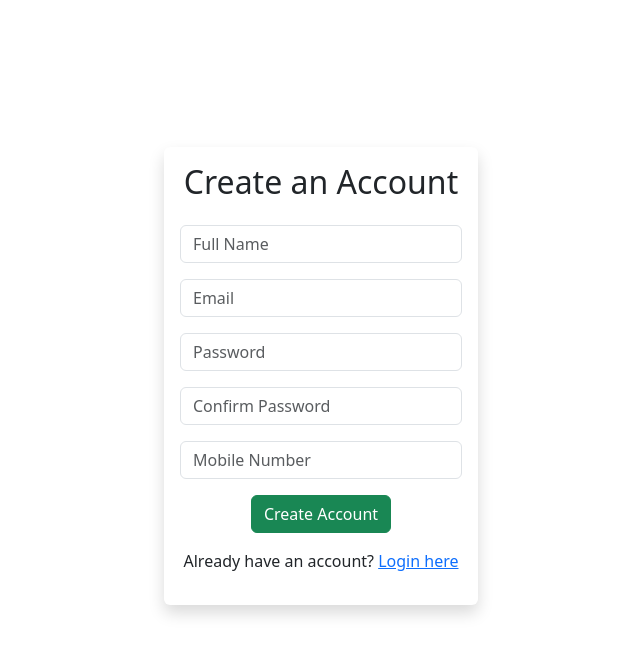
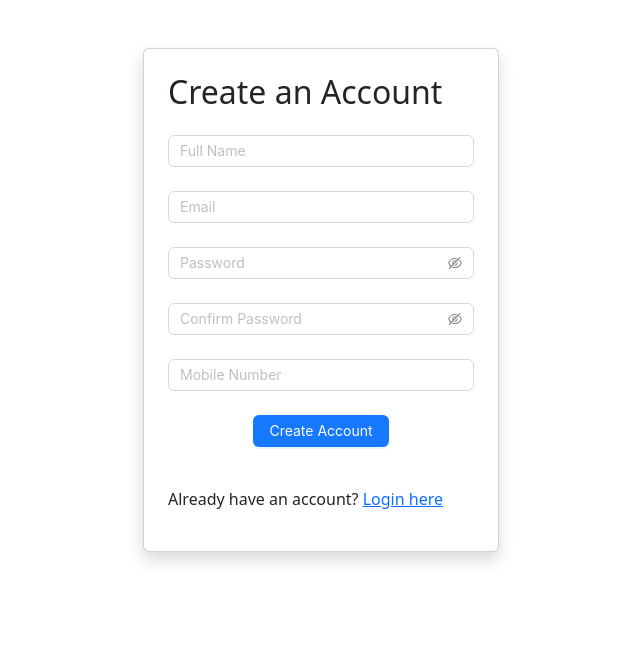
Before and after one commit to KamalapurNaveen/OrderFood, a React (Create React App) app in the folder client/: page /customer/signup in a window 1280 px wide. Shown: the top 654 px of the page, without its empty margins (319-959 px from the left). Built offline with nearby package versions, Linux system fonts and the light colour scheme.

Commit message:
login and signup done

```diff
--- a/client/package.json
+++ b/client/package.json
@@ -3,9 +3,11 @@
   "version": "0.1.0",
   "private": true,
   "dependencies": {
+    "@ant-design/icons": "^5.3.0",
     "@testing-library/jest-dom": "^5.17.0",
     "@testing-library/react": "^13.4.0",
     "@testing-library/user-event": "^13.5.0",
+    "antd": "^5.14.0",
     "axios": "^1.6.7",
     "bootstrap": "^5.3.2",
     "react": "^18.2.0",
--- a/client/src/App.js
+++ b/client/src/App.js
@@ -1,19 +1,20 @@
 import React from 'react';
 import { BrowserRouter as Router, Routes, Route } from 'react-router-dom';
-import Login from './components/canteener/Login';
-import Home from './components/Home';
-import SignIn from './components/customer/SignIn';
-import Signup from './components/customer/SignUp';
+import Login from './pages/customer/Login';
+import Signup from './pages/customer/SignUp';
+import Home from './pages/Home';
+
+
 function App() {
   return (
     <Router>
       <div className="App">
         <Routes>
           <Route path="/" element={<Home />} />
-          <Route path="/customer/signin" element={< SignIn />} />
+          <Route path="/customer/signin" element={< Login />} />
           <Route path="/customer/signup" element={< Signup/>} />
-          <Route path="canteener/login" element={<Login/>}/>
-          {/* Add additional routes as needed */}
+
+
         </Routes>
       </div>
     </Router>
--- a/client/src/components/canteener/Login.jsx
+++ /dev/null
@@ -1,39 +0,0 @@
-// YourComponent.js
-import React from 'react';
-import { Link } from 'react-router-dom';
-
-const YourComponent = () => {
-  return (
-    <div className="container-fluid vh-100">
-      <div className="row d-flex align-items-center justify-content-center vh-100">
-        <div className="col-md-6 col-lg-3  col-sm-10 shadow p-3 mb-5 bg-white rounded text-center" >
-          {/* Set the desired height in the style attribute using vh */}
-          <h2 className="mb-4">Admin Login</h2>
-          <form>
-            <div className="mb-3">
-              <input
-                type="email"
-                className="form-control"
-                placeholder="Email"
-                required
-              />
-            </div>
-            <div className="mb-3">
-              <input
-                type="password"
-                className="form-control"
-                placeholder="Password"
-                required
-              />
-            </div>
-            <button type="submit" className="btn btn-primary btn-block">
-              Login
-            </button>
-          </form>
-        </div>
-      </div>
-    </div>
-  );
-};
-
-export default YourComponent;
--- a/client/src/components/customer/SignIn.jsx
+++ /dev/null
@@ -1,71 +0,0 @@
-// Login.js
-import React from 'react';
-import { Link ,useNavigate} from 'react-router-dom';
-import axios from 'axios';
-import { useState } from 'react';
-import { setAuthToken } from '../../utils/auth';
-
-const SignIn = () => {
-  const [email, setEmail] = useState('');
-  const [password, setPassword] = useState('');
-  const navigate = useNavigate();
-
-  const handleLogin = async (e) => {
-    e.preventDefault();
-
-    try {
-      const response = await axios.post('http://localhost:5000/login', {
-        email,
-        password,
-      });
-
-      const { token } = response.data;
-      localStorage.setItem('jwtToken', token);
-
-      setAuthToken(token); // Set token in axios headers
-   //   setIsAuthenticated(true);
-      navigate('/dashboard');
-    } catch (error) {
-      console.error(error);
-      // Handle login error
-    }
-  };
-  return (
-    <div className="container-fluid d-flex align-items-center justify-content-center vh-100">
-      <div className="col-md-3  shadow p-3 mb-5 bg-white rounded text-center">
-        <h2 className="mb-4">Customer Login</h2>
-        <form>
-          <div className="mb-3">
-            <input
-              type="email"
-              className="form-control"
-              placeholder="Email"
-
-              required
-            />
-          </div>
-          <div className="mb-3">
-            <input
-              type="password"
-              className="form-control"
-              placeholder="Password"
-
-              required
-            />
-          </div>
-          <button type="submit" className="btn btn-primary btn-block">
-            Login
-          </button>
-        </form>
-        <p className="mt-3">
-          New User?{' '}
-          <Link to="/customer/signup" className="text-primary">
-            Create Account
-          </Link>
-        </p>
-      </div>
-    </div>
-  );
-};
-
-export default SignIn;
--- a/client/src/components/customer/SignUp.jsx
+++ /dev/null
@@ -1,66 +0,0 @@
-// Signup.js
-import React from 'react';
-import { Link } from 'react-router-dom';
-
-const Signup = () => {
-  return (
-    <div className="container-fluid d-flex align-items-center justify-content-center vh-100">
-      <div className="col-md-6 col-lg-3 col-sm-10 shadow p-3 mb-5 bg-white rounded text-center">
-        <h2 className="mb-4">Create an Account</h2>
-        <form>
-          <div className="mb-3">
-            <input
-              type="text"
-              className="form-control"
-              placeholder="Full Name"
-              required
-            />
-          </div>
-          <div className="mb-3">
-            <input
-              type="email"
-              className="form-control"
-              placeholder="Email"
-              required
-            />
-          </div>
-          <div className="mb-3">
-            <input
-              type="password"
-              className="form-control"
-              placeholder="Password"
-              required
-            />
-          </div>
-          <div className="mb-3">
-            <input
-              type="password"
-              className="form-control"
-              placeholder="Confirm Password"
-              required
-            />
-          </div>
-          <div className="mb-3">
-            <input
-              type="tel"
-              className="form-control"
-              placeholder="Mobile Number"
-              required
-            />
-          </div>
-          <button type="submit" className="btn btn-success btn-block">
-            Create Account
-          </button>
-        </form>
-        <p className="mt-3">
-          Already have an account?{' '}
-          <Link to="/customer/signin" className="text-primary">
-            Login here
-          </Link>
-        </p>
-      </div>
-    </div>
-  );
-};
-
-export default Signup;
--- a/client/src/components/Home.js
+++ b/client/src/pages/Home.js
@@ -1,4 +1,3 @@
-// Home.js
 import React from 'react';
 import { Link } from 'react-router-dom';
 
--- /dev/null
+++ b/client/src/pages/customer/Login.js
@@ -0,0 +1,59 @@
+import React from 'react';
+import { LockOutlined, UserOutlined } from '@ant-design/icons';
+import { Button, Form, Input } from 'antd';
+
+const Login = () => {
+  const onFinish = (values) => {
+    console.log('Received values of form: ', values);
+  };
+
+  return (
+    <div className="container-fluid d-flex align-items-center justify-content-center vh-100 ">
+      <div className="col-md-6 col-lg-3 col-sm-11 card p-4 shadow rounded" >
+        <Form
+          name="normal_login"
+          className="login-form"
+          initialValues={{
+            remember: true,
+          }}
+          onFinish={onFinish}
+        >
+          <Form.Item
+            name="username"
+            rules={[
+              {
+                required: true,
+                message: 'Please input your Username!',
+              },
+            ]}
+          >
+            <Input prefix={<UserOutlined className="site-form-item-icon" />} placeholder="Username" />
+          </Form.Item>
+          <Form.Item
+            name="password"
+            rules={[
+              {
+                required: true,
+                message: 'Please input your Password!',
+              },
+            ]}
+          >
+            <Input
+              prefix={<LockOutlined className="site-form-item-icon" />}
+              type="password"
+              placeholder="Password"
+            />
+          </Form.Item>
+          <Form.Item className="text-center">
+            <Button type="primary" htmlType="submit" className="login-form-button">
+              Log in
+            </Button>
+            Or <a href="/customer/signup">register now!</a>
+          </Form.Item>
+        </Form>
+      </div>
+    </div>
+  );
+};
+
+export default Login;
--- /dev/null
+++ b/client/src/pages/customer/SignUp.js
@@ -0,0 +1,51 @@
+import React from 'react';
+import { Link } from 'react-router-dom';
+import { Button, Form, Input } from 'antd';
+
+const Signup = () => {
+  const onFinish = (values) => {
+    console.log('Received values:', values);
+  };
+
+  return (
+    <div className="container mt-5">
+      <div className="row justify-content-center">
+        <div className="col-md-8 col-lg-4">
+          <div className="card p-4 shadow">
+            <h2 className="mb-4">Create an Account</h2>
+            <Form onFinish={onFinish}>
+              <Form.Item name="fullName" rules={[{ required: true, message: 'Please input your Full Name!' }]}>
+                <Input placeholder="Full Name" />
+              </Form.Item>
+              <Form.Item name="email" rules={[{ required: true, message: 'Please input your Email!' }]}>
+                <Input type="email" placeholder="Email" />
+              </Form.Item>
+              <Form.Item name="password" rules={[{ required: true, message: 'Please input your Password!' }]}>
+                <Input.Password placeholder="Password" autoComplete="new-password" />
+              </Form.Item>
+              <Form.Item name="confirmPassword" rules={[{ required: true, message: 'Please confirm your Password!' }]}>
+                <Input.Password placeholder="Confirm Password" autoComplete="new-password" />
+              </Form.Item>
+              <Form.Item name="mobileNumber" rules={[{ required: true, message: 'Please input your Mobile Number!' }]}>
+                <Input type="tel" placeholder="Mobile Number" />
+              </Form.Item>
+              <Form.Item className="text-center">
+                <Button type="primary" htmlType="submit" className="btn-success btn-block">
+                  Create Account
+                </Button>
+              </Form.Item>
+            </Form>
+            <p className="mt-3">
+              Already have an account?{' '}
+              <Link to="/customer/signin" className="text-primary">
+                Login here
+              </Link>
+            </p>
+          </div>
+        </div>
+      </div>
+    </div>
+  );
+};
+
+export default Signup;
--- a/client/src/utils/auth.js
+++ /dev/null
@@ -1,19 +0,0 @@
-// auth.js
-export const setAuthToken = (token) => {
-    if (token) {
-      // Apply the token to every request header
-      axios.defaults.headers.common['Authorization'] = `Bearer ${token}`;
-    } else {
-      // Remove the token from the request header
-      delete axios.defaults.headers.common['Authorization'];
-    }
-  };
-
-  export const getAuthToken = () => {
-    return localStorage.getItem('jwtToken');
-  };
-
-  export const isAuthenticated = () => {
-    const token = getAuthToken();
-    return !!token; // Return true if token exists
-  };
```
Also changed, not shown: client/src/components/customer/ProtecedRoute.js (deleted, +0 -15 lines), client/src/pages/customer/Dashboard.js (added), 1 other file (tests, documents, lock files or other folders).
